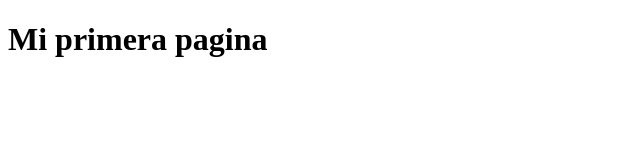
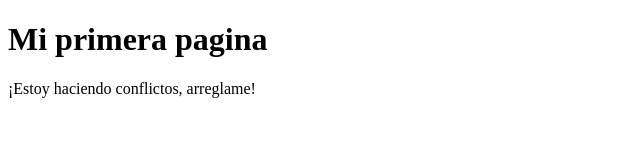
Before and after one commit to folkearen/probandoGit, a plain HTML site: page index.html in a window 1280 px wide. Shown: the whole page, without its empty margins (0-640 px from the left). Drawn offline with Linux system fonts and the light colour scheme.

Commit message:
Otro conflicto

```diff
--- a/index.html
+++ b/index.html
@@ -8,5 +8,6 @@
 </head>
 <body>
     <h1>Mi primera pagina</h1>
+    <p>¡Estoy haciendo conflictos, arreglame!</p>
 </body>
 </html>
```
